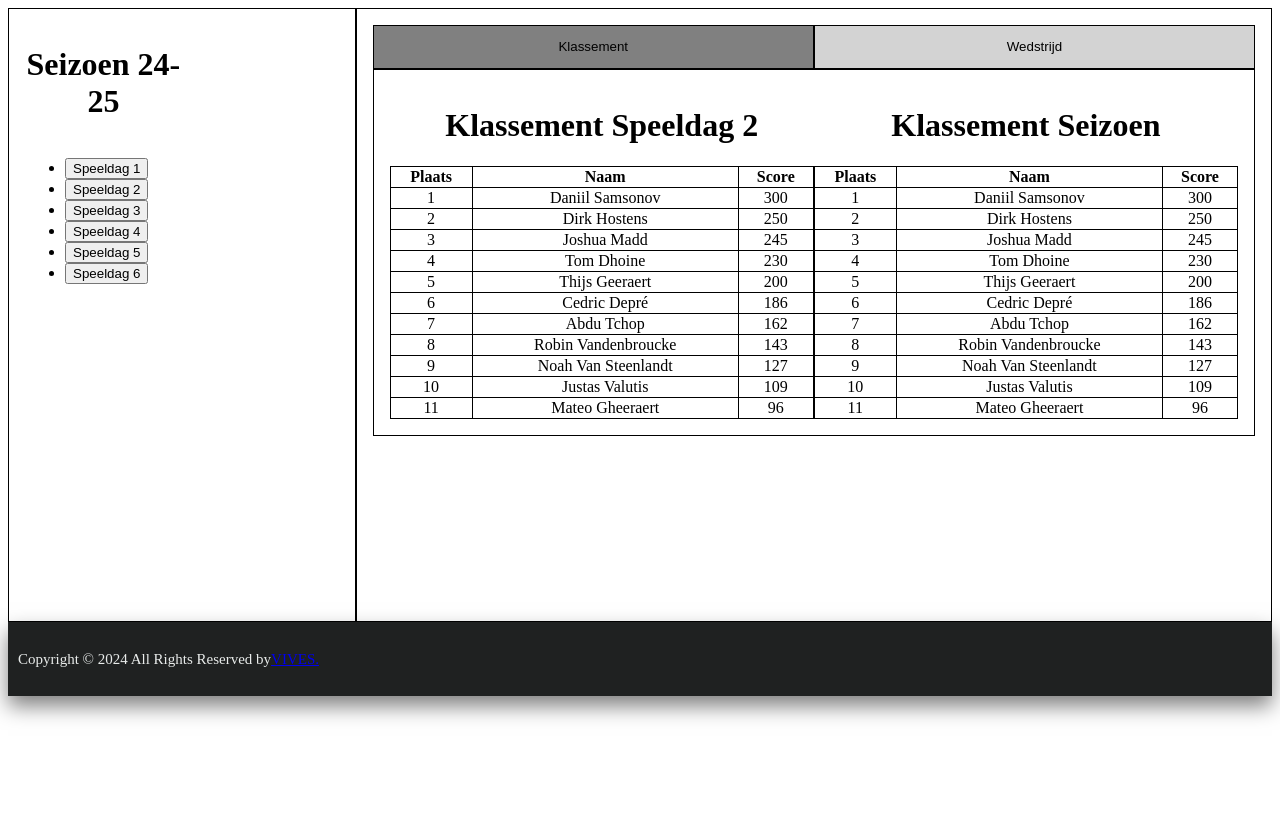
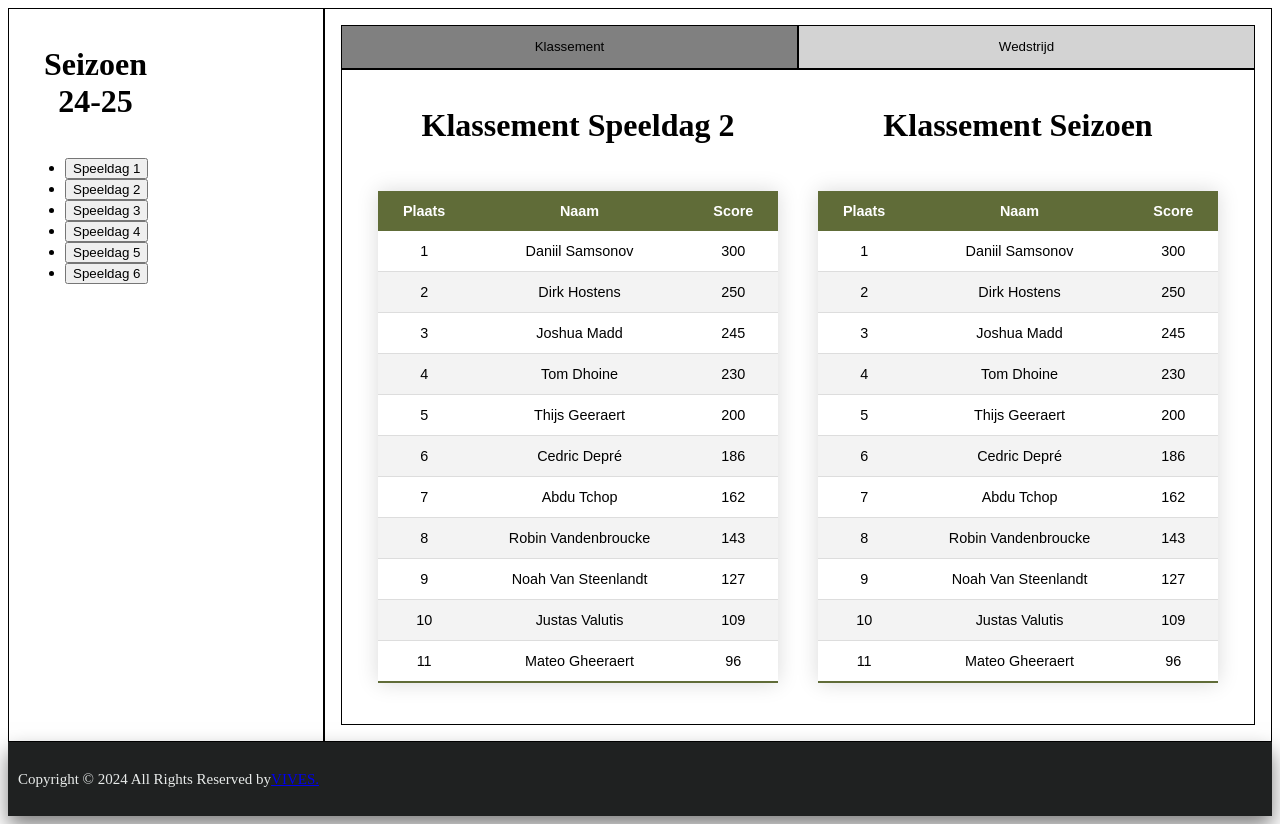
Before and after one commit to JordanMK/snooker, a Next.js app: page / in a window 1280 px wide. Before the commit the page ends 800 px from the top, so only its background shows below. Built offline with nearby package versions, Linux system fonts and the light colour scheme.

Commit message:
opmaak van klassement aangepast en onnodige classes verwijderd

```diff
--- a/src/app/css/Klassement.css
+++ b/src/app/css/Klassement.css
@@ -1,15 +1,7 @@
 table {
     width: 100%;
     text-align: center;
-    border: 1px solid;
-    border-collapse: collapse;
-    width: 200%;
 }
-
-th, td {
-    border: 1px solid;
-}
-
 
 h1 {
     text-align: center;
@@ -17,15 +9,8 @@ h1 {
     width: 50%;
 }
 
-hr {
-    color: black;
-    size: 5px;
-    width: 100%;
-}
-
-.pageContainer {
-    display: flex;
-
+th {
+    text-align: center;
 }
 
 .column {
@@ -36,32 +21,50 @@ hr {
     padding: 1em;
 }
 
-.smallColumn {
-    flex: 5%;
-    border-style: solid;
-    border-color: black;
-    border-width: 1px;
-    padding: 1em;
-}
-
-.flexColumn {
-    display: flex;
-    flex-direction: column;
-    height: 580px;
-}
-
 .panelNav {
     display: flex;
 }
 
-.panelNav > button {
-    flex: 50%;
-    border-style: solid;
-    border-color: black;
-    border-width: 1px;
-    padding: 1em;
-    text-align: center;
+.styled-table {
+    border-collapse: collapse;
+    margin: 25px 20px;
+    font-size: 0.9em;
+    font-family: sans-serif;
+    min-width: 400px;
+    box-shadow: 0 0 20px rgba(0, 0, 0, 0.15);
 }
+
+.styled-table tr:hover {
+    color: #bc6c25;
+}
+
+.styled-table thead tr {
+    background-color: #606c38;
+    color: #ffffff;
+    text-align: left;
+}
+
+.styled-table th, .styled-table td {
+    padding: 12px 15px;
+}
+
+.styled-table tbody tr {
+    border-bottom: 1px solid #dddddd;
+}
+
+.styled-table tbody tr:nth-of-type(even) {
+    background-color: #f3f3f3;
+}
+
+.styled-table tbody tr:last-of-type {
+    border-bottom: 2px solid #606c38;
+}
+
+.styled-table tbody tr.active-row {
+    font-weight: bold;
+    color: #606c38;
+}
+
 
 
 @media screen and (max-width: 600px) {
--- a/src/app/css/style.css
+++ b/src/app/css/style.css
@@ -8,7 +8,6 @@
 
 .header {
     margin: 20px;
-
 }
 
 .seizoen-container {
--- a/src/components/KlassementPannel.jsx
+++ b/src/components/KlassementPannel.jsx
@@ -9,11 +9,11 @@ export default function KlassementPannel({ use }) {
     return (
       <>
         <div className="pageContainer">
-          <div className="column smallColumn">
+          <div className="column">
             <h1>Klassement Speeldag {use.userid}</h1>
             <h1>Klassement Seizoen </h1>
             <div className="panelNav">
-            <table>
+            <table className="styled-table">
               <thead>
                 <tr>
                   <th>Plaats</th>
@@ -31,7 +31,7 @@ export default function KlassementPannel({ use }) {
                 ))}
               </tbody>
             </table>
-            <table>
+            <table className="styled-table">
               <thead>
                 <tr>
                   <th>Plaats</th>
```
